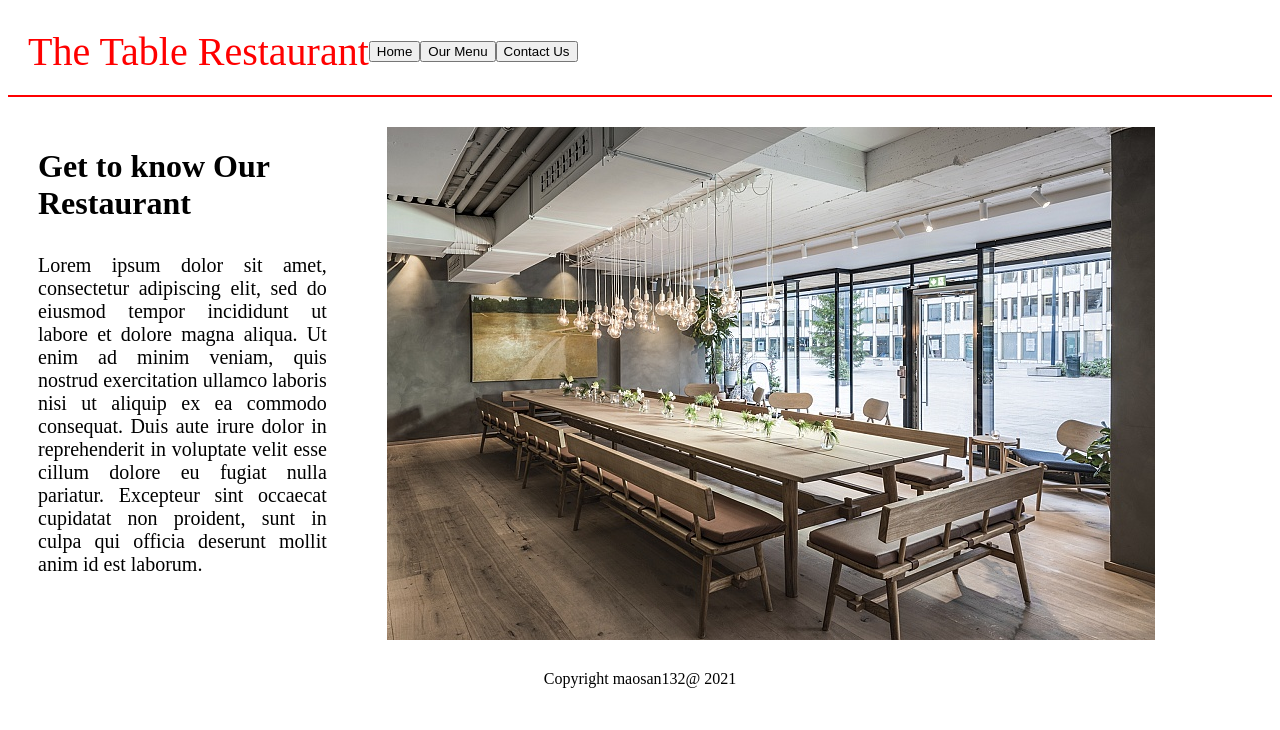
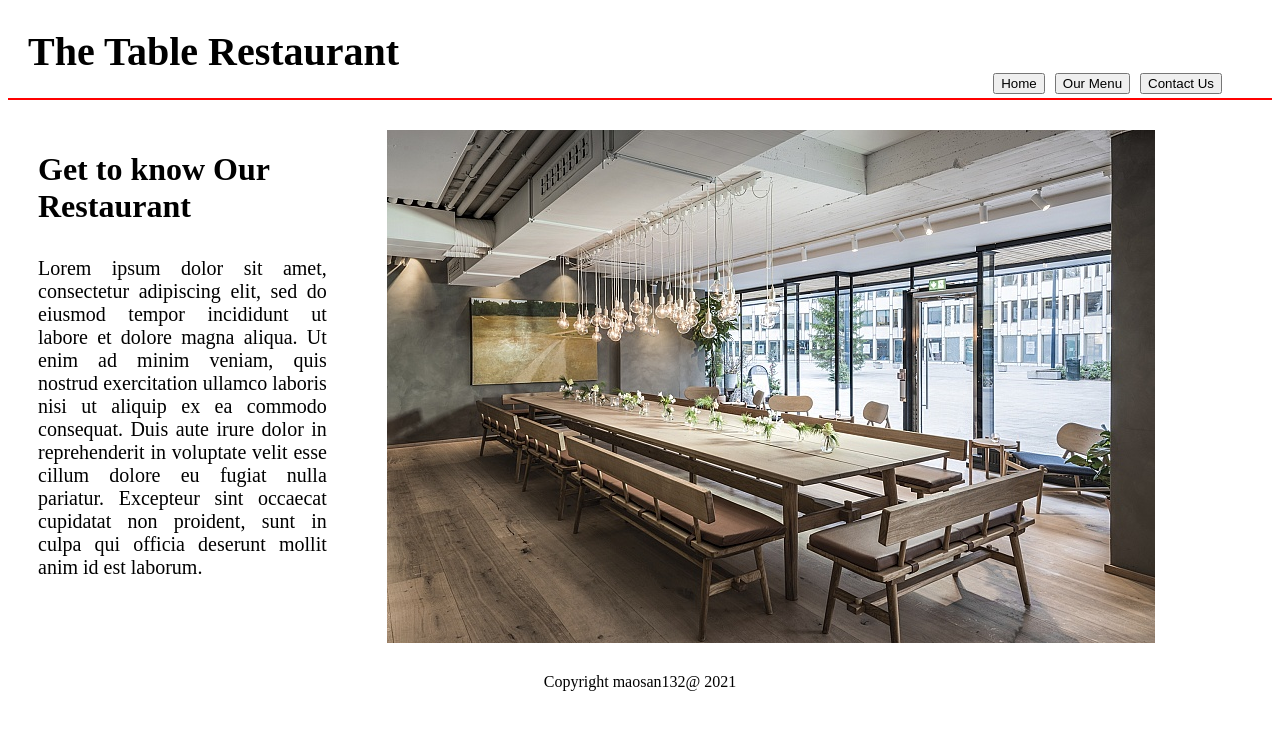
Before and after one commit to maosan132/restaurant-page, a website built with webpack: page dist/index.html in a window 1280 px wide. Built offline with Linux system fonts and the light colour scheme.

Commit message:
fix(restaurant): :bug: after working with spans and divs within nav, all stopped working
just removed the spans so code works as expected

```diff
--- a/src/index.js
+++ b/src/index.js
@@ -5,7 +5,7 @@ import homePage from './home';
 const container = document.getElementById('content');
 
 const createMenuTabs = () => {
-  const tabs = document.createElement('span');
+  const tabs = document.createElement('div');
   tabs.className = 'tabsContainer';
   tabs.innerHTML = `
     <button class="menulink" id="home">Home</button>
@@ -18,7 +18,7 @@ const createMenuTabs = () => {
 const createNav = () => {
   console.log('inside create nav');
   const nav = document.createElement('nav');
-  nav.innerHTML = '<span>The Table Restaurant<span>';
+  nav.innerHTML = '<strong>The Table Restaurant<strong>';
   nav.appendChild(createMenuTabs())
   return nav;
 };
--- a/src/style.css
+++ b/src/style.css
@@ -20,49 +20,19 @@ nav {
   grid-area: nav;
   border-bottom: 2px solid;
   border-color: red;
+  height: 50px;
   padding: 20px;
   font-size: 40px;
   position: relative;
-  display: flex;
-  flex-direction: row;
-  flex-wrap: nowrap;
-  justify-content: normal;
-  align-items: stretch;
-  align-content: center;
 }
-
-nav span {
-  display: block;
-  flex-grow: 0;
-  flex-shrink: 1;
-  flex-basis: auto;
-  align-self: auto;
-  order: 0;
-}
-
-nav span:first-child {
-  color: red;
+h3 {
+  margin: 0;
 }
 .tabsContainer {
-    /*float: right;
- position: absolute;
+  float: right;
+  position: absolute;
   bottom: 0;
-  right: 25%; */
-  display: flex;
-  flex-direction: row;
-  flex-wrap: nowrap;
-  justify-content: center;
-  align-items: center;
-  align-content: space-between;
-}
-
-.tabsContainer button {
-  display: block;
-  flex-grow: 0;
-  flex-shrink: 1;
-  flex-basis: auto;
-  align-self: auto;
-  order: 0;
+  right: 50px;
 }
 
 .title {
```
Also changed, not shown: dist/bundle.js, 1 other file.
